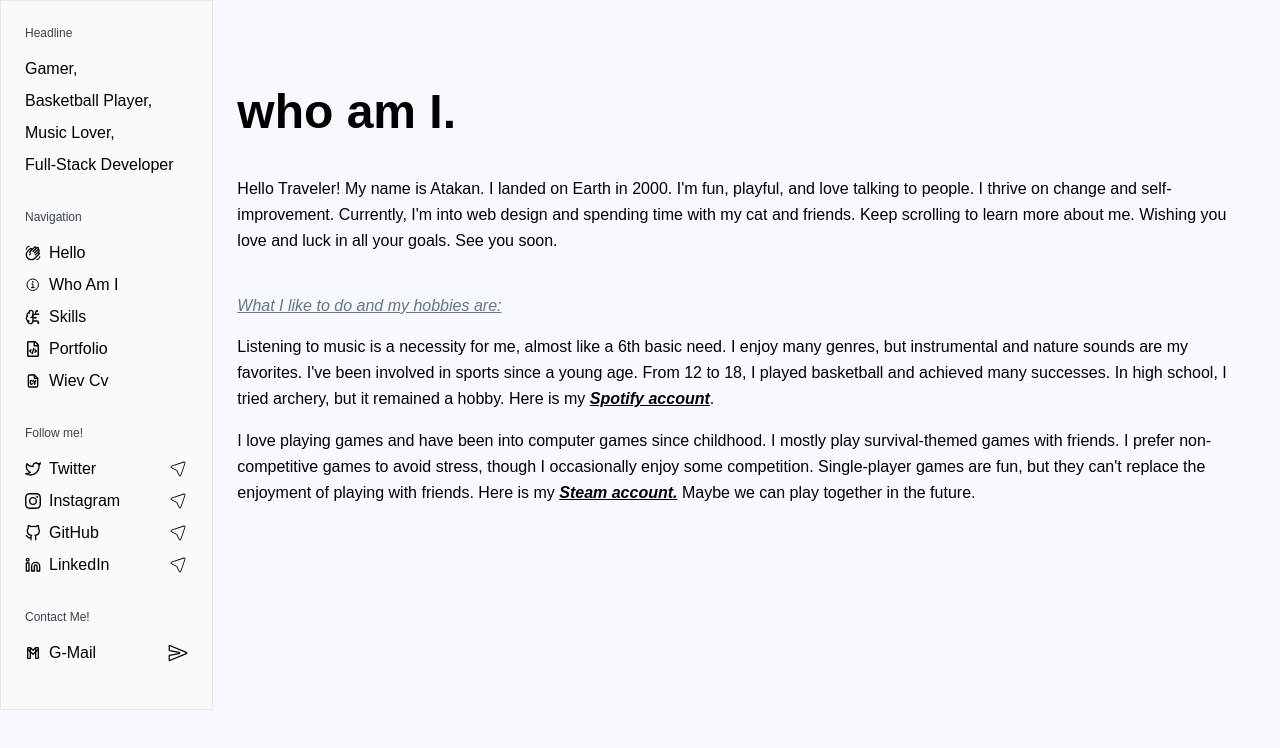
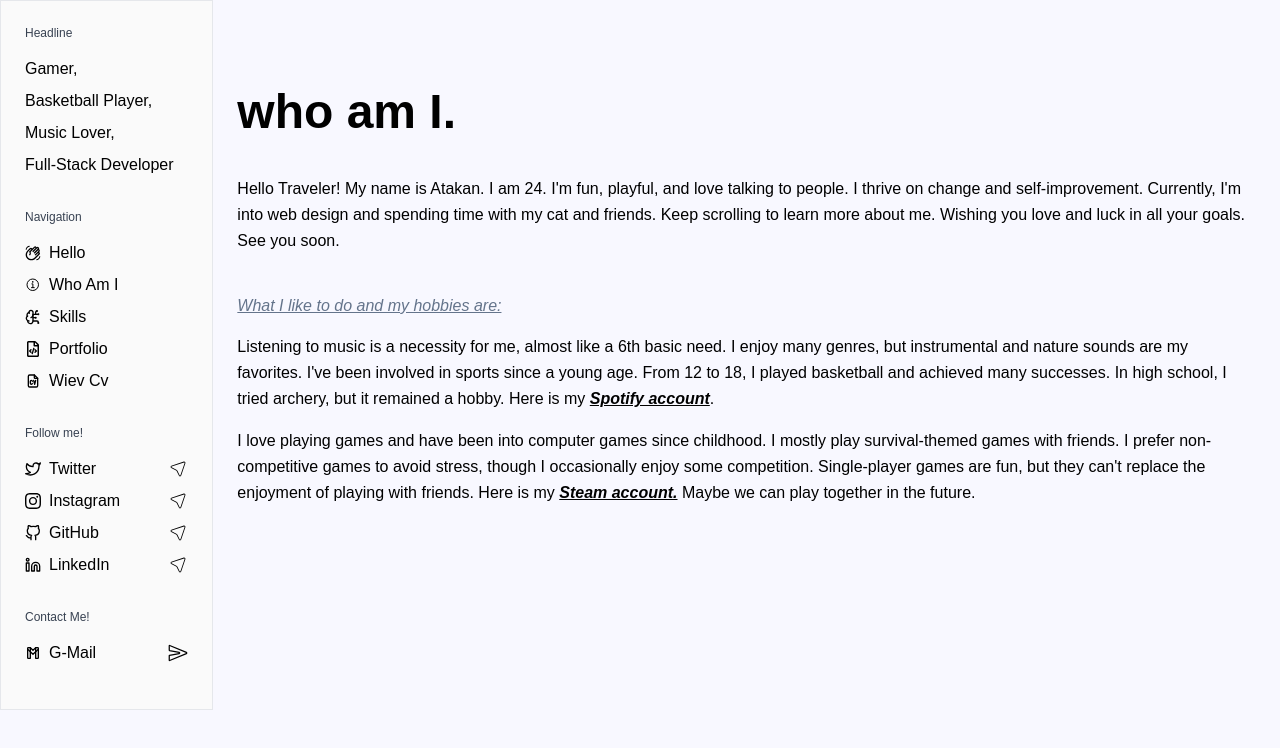
Before and after one commit to AtakanAKKAN/portfolio, a React (Create React App) app: page / in a window 1280 px wide. Both pictures are taken after a click on the element "Who Am I". Shown: the top 748 px of the page. Built offline with nearby package versions, Linux system fonts and the light colour scheme.

Commit message:
I added some animation

```diff
--- a/src/components/MainBox/Layout/SkillLayout.jsx
+++ b/src/components/MainBox/Layout/SkillLayout.jsx
@@ -2,7 +2,7 @@ import React from "react";
 
 const SkillLayout = ({ name, icon }) => {
   return (
-    <div className="border border-slate-800 rounded-md py-4 px-8 flex gap-2 justify-center items-center max-lg:py-2 max-lg:px-4 ">
+    <div className="border border-slate-800 shadow hover:shadow-lg rounded py-4 px-8 flex gap-2 justify-center items-center max-lg:py-2 max-lg:px-4 cursor-pointer hover:scale-125 hover:mx-3 transition-all duration-300 hover:rounded-2xl ">
       {icon}
       {name}
     </div>
--- a/src/components/MainBox/MainComponents/Pages/AboutPage/Header/WhoPage.jsx
+++ b/src/components/MainBox/MainComponents/Pages/AboutPage/Header/WhoPage.jsx
@@ -34,7 +34,7 @@ const WhoPage = () => {
           who am I.
         </h1>
         <span className="leading-relaxed">
-          Hello Traveler! My name is Atakan. I landed on Earth in 2000. I'm fun,
+          Hello Traveler! My name is Atakan. I am 24. I'm fun,
           playful, and love talking to people. I thrive on change and
           self-improvement. Currently, I'm into web design and spending time
           with my cat and friends. Keep scrolling to learn more about me.
--- a/src/components/MainBox/MainComponents/Pages/SkillPage/SkillPage.jsx
+++ b/src/components/MainBox/MainComponents/Pages/SkillPage/SkillPage.jsx
@@ -9,7 +9,7 @@ import {
 } from "react-icons/fa";
 import { IoLogoCss3, IoLogoJavascript } from "react-icons/io";
 import { RiTailwindCssFill } from "react-icons/ri";
-import { SiAntdesign } from "react-icons/si";
+import { SiAntdesign, SiNextdotjs, SiOpenai } from "react-icons/si";
 import { BsFillLightningChargeFill } from "react-icons/bs";
 import { BiLogoMongodb } from "react-icons/bi";
 import { GiStack } from "react-icons/gi";
@@ -29,7 +29,9 @@ const SkillPage = () => {
       }}
       className="w-full h-full p-6 flex flex-col gap-10 mt-16 mb-20"
     >
-      <h1 className="text-5xl font-extrabold mb-10 max-lg:text-center">My Skills.</h1>
+      <h1 className="text-5xl font-extrabold mb-10 max-lg:text-center">
+        My Skills.
+      </h1>
       <motion.div
         initial={{
           y: 35,
@@ -56,6 +58,8 @@ const SkillPage = () => {
         <SkillLayout name={"Mongodb"} icon={<BiLogoMongodb />} />
         <SkillLayout name={"Git"} icon={<FaGitAlt />} />
         <SkillLayout name={"MERN Stack"} icon={<GiStack />} />
+        <SkillLayout name={"Next.js"} icon={<SiNextdotjs />} />
+        <SkillLayout name={"ChatGbt"} icon={<SiOpenai />} />
       </motion.div>
     </motion.div>
   );
```
